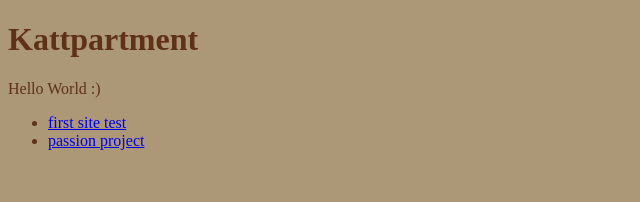
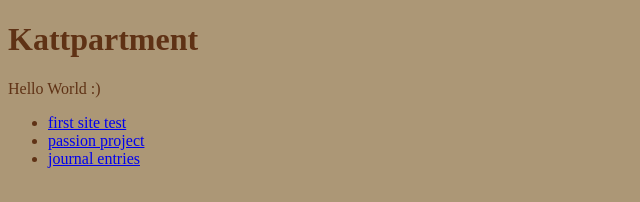
Before and after one commit to kattastrophe/site-of-the-class, a plain HTML site: page index.html in a window 1280 px wide. Shown: the whole page, without its empty margins (0-640 px from the left). Drawn offline with Linux system fonts and the light colour scheme.

Commit message:
journal link

```diff
--- a/index.html
+++ b/index.html
@@ -14,6 +14,7 @@
         <ul>
             <li><a href="newsite/index.html">first site test</a></li>
             <li><a href="passion 1/index.html">passion project</a></li>
+            <li><a href="journal entries/index.html">journal entries</a></li>
         </ul>
     </body>
 
--- a/main.css
+++ b/main.css
@@ -1,4 +1,4 @@
 body{
     background-color: rgb(172, 151, 118);
-    color:rgb(95, 50, 23);
+    color:rgb(95, 50, 21);
 }
```
